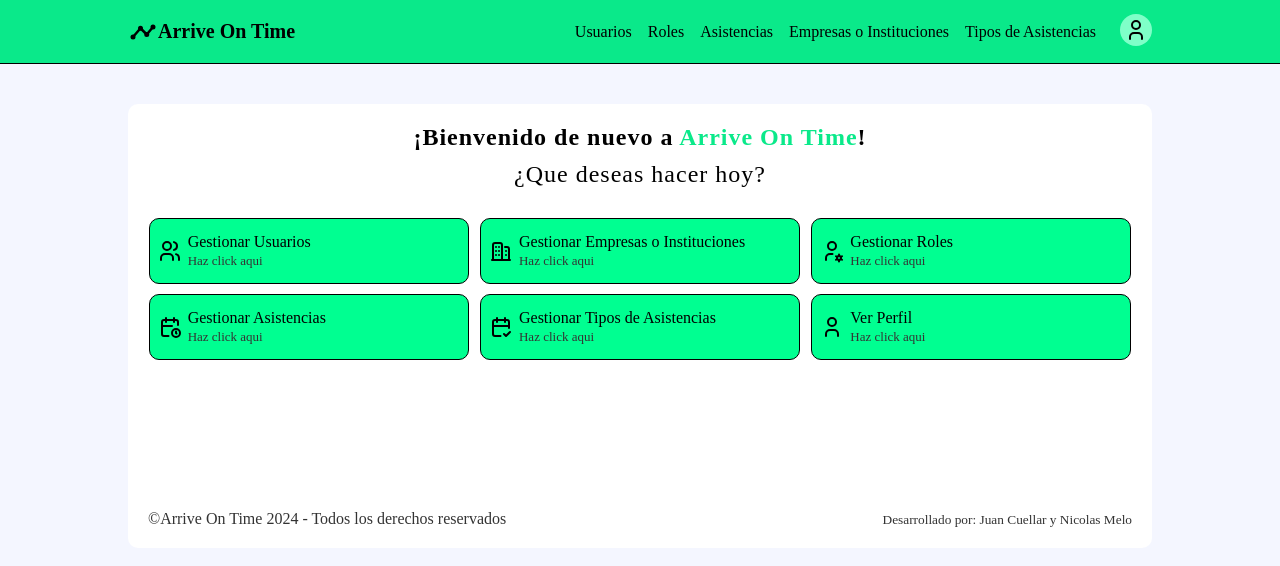
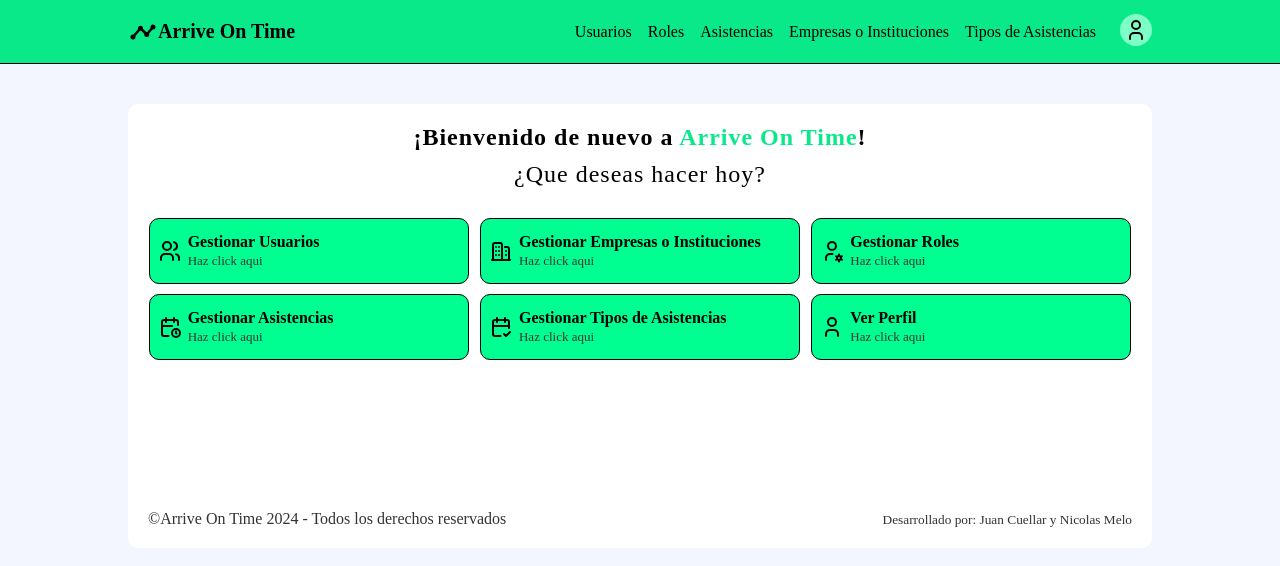
Before and after one commit to nicolas20069/arrive_on_time_v2, a React (Vite) app in the folder frontend/: page /admin in a window 1280 px wide. Shown: the top 566 px of the page. Built offline with nearby package versions, Linux system fonts and the light colour scheme.

Commit message:
Update main.css styles for dashboard module

```diff
--- a/frontend/src/admin/modules/dashboard/styles/main.css
+++ b/frontend/src/admin/modules/dashboard/styles/main.css
@@ -58,6 +58,10 @@
     gap: 6px;
     padding: 4px 8px;
 
+    span {
+      font-weight: bolder;
+    }
+
     div {
       text-align: start;
       display: flex;
```
